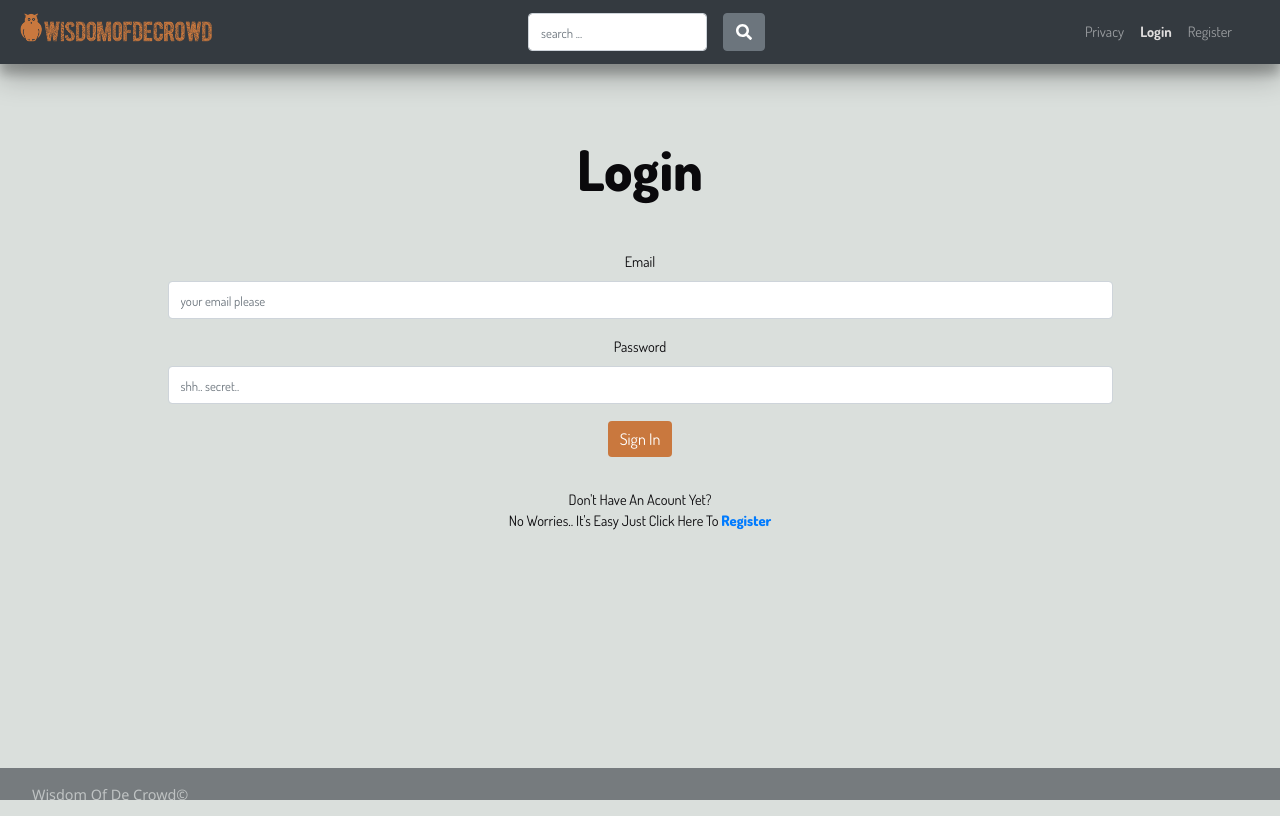
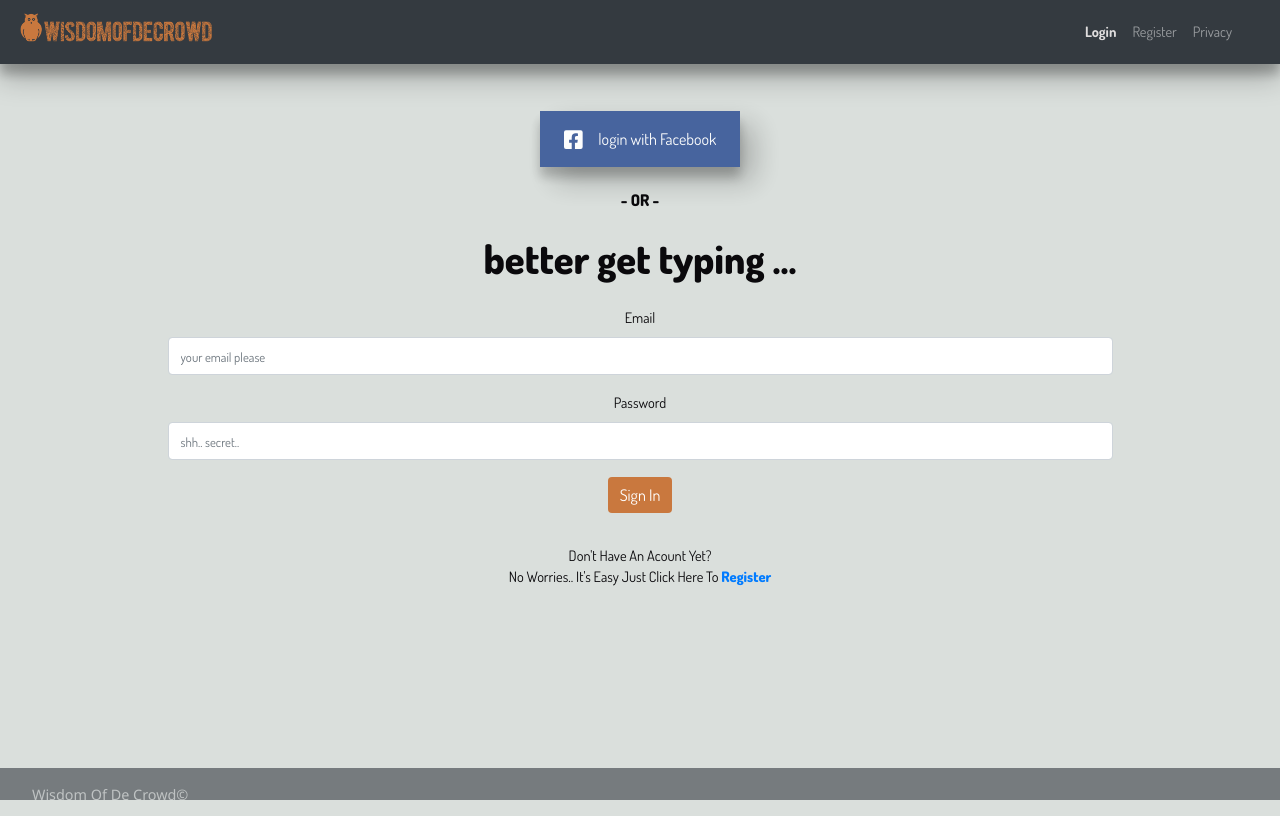
Before and after one commit to stevorated/client-universal, a React app: page /login in a window 1280 px wide. Built offline with nearby package versions, Linux system fonts and the light colour scheme; the HTML template or start-up script is replaced by a standard one; what apollo-upload-client would draw is missing.

Commit message:
end of facebook adjust

```diff
--- a/src/shared/Components/auth/LoginForm.js
+++ b/src/shared/Components/auth/LoginForm.js
@@ -1,6 +1,11 @@
 import React, { useState } from 'react'
 import { connect } from 'react-redux'
 import { Container, Row, Col, Form, FormGroup, Label, Input, FormFeedback, Button } from 'reactstrap'
+import styled from 'styled-components'
+
+
+import { mediaQueries } from '../../Utils'
+import { FbLogin } from '../../Elements'
 import { Loading } from '../'
 import forceLoggedIn from '../../HOC/forceLoggedIn'
 import { Link } from 'react-router-dom'
@@ -17,13 +22,15 @@ function LoginForm(props) {
   } = props.state
   return (
     <Container className="animated fadeIn">
-      <Row className="d-flex justify-content-center py-5">
+      <Row className="d-flex justify-content-center py-3">
         <Col xs={10}>
           <Form
             onSubmit={props.handleLogin}
 
           >
-            <h1 className="display-4 sigmar-one mb-5 mt-2">Login</h1>
+            <FbLogin />
+            <h6 className="mt-4 sigmar-one">- OR -</h6>
+            <h1 className="sigmar-one mb-4 mt-4">better get typing ...</h1>
             <FormGroup>
               <Label for="email">Email</Label>
               <Input
@@ -57,7 +64,7 @@ function LoginForm(props) {
               }
             </FormGroup>
             <Button className="btn-mainclr">Sign In</Button>
-            <p className="pt-3 mt-3 text-capitalize">Don't Have an Acount yet?<br/>no worries.. it's easy just click here to<Link className="sigmar-one orange-color-hover no-underline-hover" to="/register"> Register</Link></p>
+            <p className="pt-3 mt-3 text-capitalize">Don't Have an Acount yet?<br />no worries.. it's easy just click here to<Link className="sigmar-one orange-color-hover no-underline-hover" to="/register"> Register</Link></p>
           </Form>
         </Col>
       </Row>
@@ -68,4 +75,5 @@ function LoginForm(props) {
 function mapStateToProps({ auth }) {
   return { auth }
 }
+
 export default connect(mapStateToProps)(forceLoggedIn(LoginForm))
--- a/src/shared/Components/auth/RegisterForm.js
+++ b/src/shared/Components/auth/RegisterForm.js
@@ -4,6 +4,7 @@ import { Link } from 'react-router-dom'
 import { Container, Row, Col, Form, FormGroup, Label, Input, FormFeedback, Button, FormText } from 'reactstrap'
 import { isEmail, isLength } from 'validator'
 import { registerUser } from '../../Store/actions'
+import { FbLogin } from '../../Elements'
 
 function RegisterForm({ state, handleFormState, register, errors }) {
 
@@ -123,7 +124,9 @@ function RegisterForm({ state, handleFormState, register, errors }) {
             onSubmit={handleReg}
             method="post"
           >
-            <h1 className="sigmar-one mt-md-3 mb-1 mb-md-4">Register</h1>
+          <FbLogin register />
+          <h6 className="mt-4 sigmar-one">- OR -</h6>
+            <h1 className="sigmar-one mt-md-3 my-3 mb-md-4">Better get Typing..</h1>
             <FormGroup>
               <Label for="fname-reg">first name</Label>
               <Input
@@ -207,6 +210,7 @@ function RegisterForm({ state, handleFormState, register, errors }) {
             {submitError && <p className="my-3 text-danger smallText">You Have Errors In your form Or Stuff missing..</p>}
             <Button className="btn-mainclr">Sign In</Button>
             <p className="pt-3">Already Have an Acount? <Link className="sigmar-one orange-color-hover no-underline-hover" to="/login">Login</Link></p>
+
           </Form>
         </Col>
       </Row>
--- a/src/shared/Elements/Buttons.js
+++ b/src/shared/Elements/Buttons.js
@@ -1,3 +1,6 @@
+import React from 'react'
+import { FontAwesomeIcon } from '@fortawesome/react-fontawesome'
+import { faFacebookSquare } from '@fortawesome/free-brands-svg-icons'
 import styled from 'styled-components'
 import { Button } from 'reactstrap'
 import { black, elevation, orange } from '../Utils'
@@ -18,3 +21,23 @@ ${elevation[2]};
   ${elevation[4]};
 }
 `
+
+export const FbLogin = (props) => {
+  return (
+    <a href={process.env.FB_LOGIN_URL}>
+    <StyledBigButton
+      style={{ background: '#3b5998', color: 'white' }}
+      className="big-btn"
+
+    >
+      <FontAwesomeIcon className="mr-3" icon={faFacebookSquare} size="lg" />
+      {!props.register ? `login with Facebook` : `register with facebook`}
+    </StyledBigButton>
+  </a>
+
+  )
+}
+
+export const StyledBigButton = styled.button`
+  ${elevation[4]}
+`
--- /dev/null
+++ b/src/shared/Elements/Text.js
@@ -0,0 +1,2 @@
+import styled from 'styled-components'
+import { mediaQueries, elevation, transition, orange } from '../Utils'
--- a/src/shared/Elements/index.js
+++ b/src/shared/Elements/index.js
@@ -6,4 +6,6 @@ export * from './Images'
 export * from './Cards'
 export * from './Buttons'
 export * from './Styled'
+export * from './Text'
+
 export { Icon, Modal }
--- a/src/shared/Pages/PublicPage.js
+++ b/src/shared/Pages/PublicPage.js
@@ -9,6 +9,7 @@ import { faFacebookSquare } from '@fortawesome/free-brands-svg-icons'
 
 import forceLoggedIn from '../HOC/forceLoggedIn'
 import Logo from '../../assets/logos/logo5.png'
+import { FbLogin } from '../Elements';
 const linkLogo = Logo.replace('build', '').replace('/public', '')
 
 const responseFacebook = (response) => {
@@ -47,16 +48,7 @@ function PublicPage(props) {
       </div>
       <Row className="mt-4">
         <Col md={4}>
-        <a href="https://wisdomofdecrowd.com/api/auth/fblogin">
-          <StyledBigButton
-            style={{ background: '#3b5998', color: 'white' }}
-            className="big-btn"
-
-          >
-            <FontAwesomeIcon className="mr-3" icon={faFacebookSquare} size="lg" />
-            login with Facebook
-          </StyledBigButton>
-        </a>
+        <FbLogin />
         </Col>
         <Col md={4}>
           <OrHeader className="mt-4 sigmar-one">- OR -</OrHeader>
--- a/src/shared/Routes/NavbarComponent.js
+++ b/src/shared/Routes/NavbarComponent.js
@@ -35,9 +35,9 @@ function NavbarComponent({ auth, logoutUser, setRedirect, setWhereTo, whereTo })
     <NavLink className='nav-link mt-md-0 mt-2' to="/logout" onClick={handleLogout}>Logout</NavLink>
   ) : (
       <div className="d-md-flex">
-        <NavLink className='nav-link' to="/privacy" onClick={handleClick}>Privacy</NavLink>
         <NavLink className='nav-link' to="/login" onClick={handleClick}  >Login</NavLink>
         <NavLink className='nav-link' to="/register" onClick={handleClick}  >Register</NavLink>
+        <NavLink className='nav-link' to="/privacy" onClick={handleClick}>Privacy</NavLink>
       </div>
     )
   return (
@@ -52,11 +52,11 @@ function NavbarComponent({ auth, logoutUser, setRedirect, setWhereTo, whereTo })
         onClick={handleToggleNav}
       />
       <Collapse isOpen={collapsed} navbar>
-        <SearchBar
+        {auth && <SearchBar
           setRedirect={setRedirect}
           setWhereTo={setWhereTo}
           whereTo={whereTo}
-          handleClick={handleClick} />
+          handleClick={handleClick} />}
         <Nav className="ml-auto pr-4" navbar>
           {auth && <Fragment>
 
@@ -108,7 +108,7 @@ function NavbarComponent({ auth, logoutUser, setRedirect, setWhereTo, whereTo })
                 Profile
           </NavLink>
             </NavItem>
-          </Fragment>}
+
             <NavItem>
               <StyledLine />
             </NavItem>
@@ -130,6 +130,7 @@ function NavbarComponent({ auth, logoutUser, setRedirect, setWhereTo, whereTo })
                 Prefrences
             </NavLink>
             </StyledNavItem>
+          </Fragment>}
           <NavItem>
             <StyledLine />
           </NavItem>
--- a/webpack.config.js
+++ b/webpack.config.js
@@ -22,7 +22,7 @@ const clientConfig = {
       'process.env.SITE_URL': JSON.stringify(process.env.SITE_URL),
       'process.env.API_BASE': JSON.stringify(process.env.API_BASE),
       'process.env.GRAPH_URL': JSON.stringify(process.env.GRAPH_URL),
-
+      'process.env.FB_LOGIN_URL': JSON.stringify(process.env.FB_LOGIN_URL),
     })
   ],
 }
```
Lines whose indentation alone changed are shown as unchanged.
